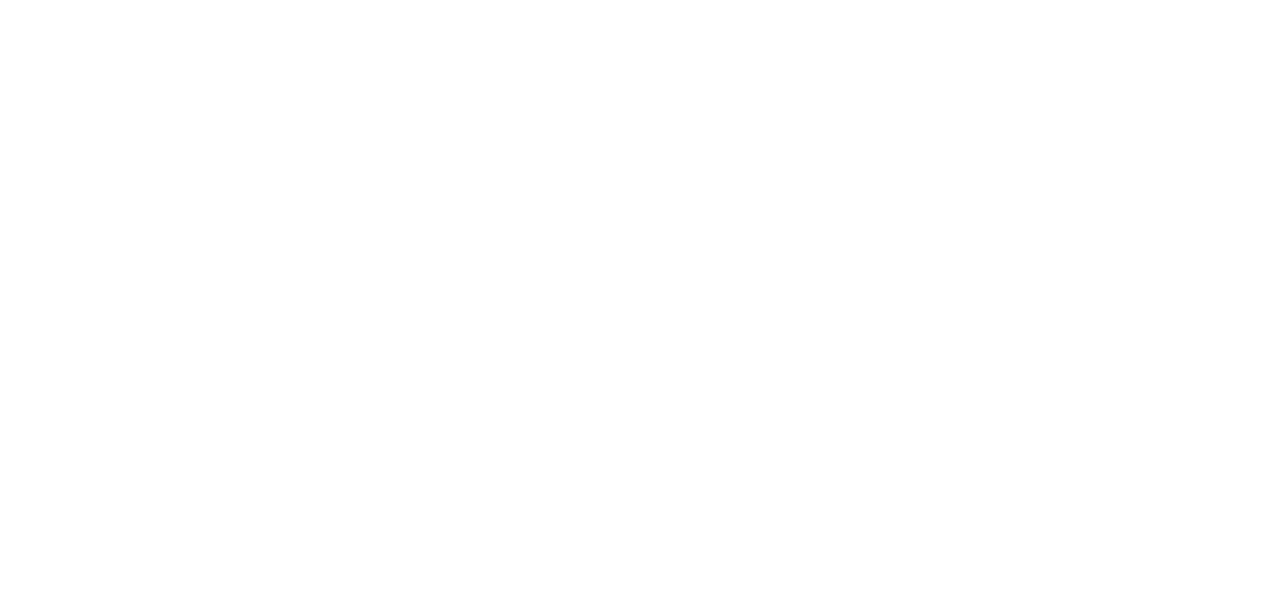
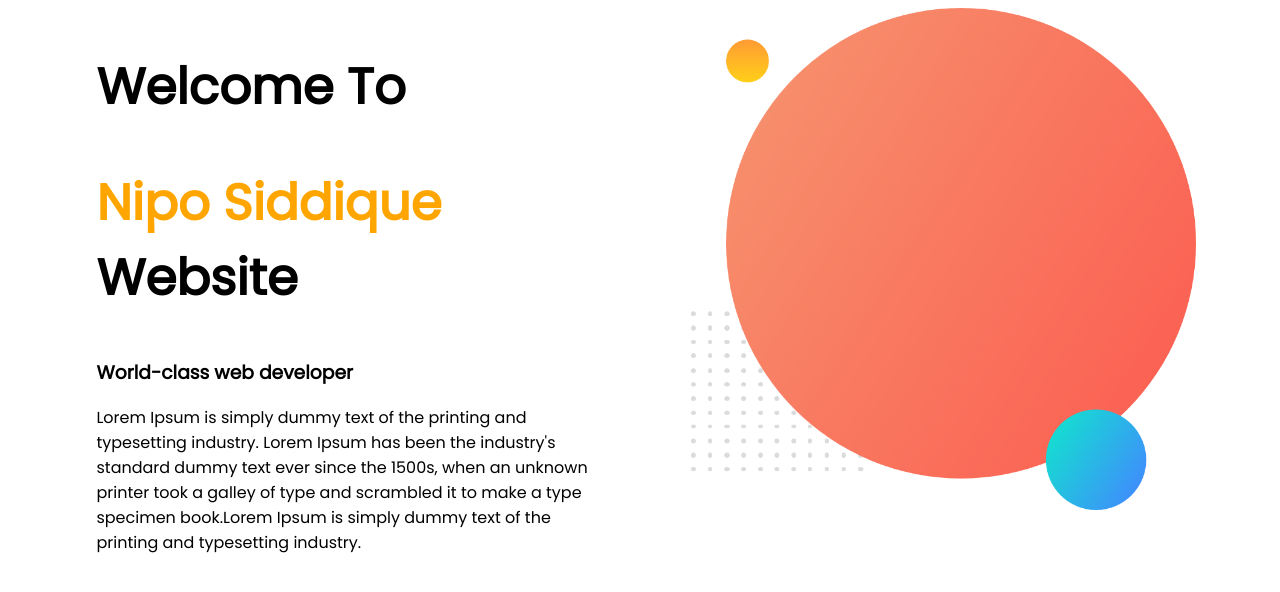
Before and after one commit to niposiddique/web-portfolio1, a plain HTML site: page index.html in a window 1280 px wide. Drawn offline with Linux system fonts and the light colour scheme.

Commit message:
added top part

```diff
--- a/index.html
+++ b/index.html
@@ -5,8 +5,20 @@
     <meta http-equiv="X-UA-Compatible" content="IE=edge">
     <meta name="viewport" content="width=device-width, initial-scale=1.0">
     <title>web-portfolio1</title>
+    <link href="https://fonts.googleapis.com/css2?family=Poppins&family=Source+Sans+Pro:wght@200&display=swap" rel="stylesheet">
+    <link rel="stylesheet" href="style.css">
 </head>
 <body>
-
+    <section>
+        <div class="half-width">
+            <h1>Welcome To</h1>
+            <h1><span class="name-highlight">Nipo Siddique</span> Website</h1>
+            <h3>World-class web developer</h3>
+            <p>Lorem Ipsum is simply dummy text of the printing and typesetting industry. Lorem Ipsum has been the industry's standard dummy text ever since the 1500s, when an unknown printer took a galley of type and scrambled it to make a type specimen book.Lorem Ipsum is simply dummy text of the printing and typesetting industry. </p>
+        </div>
+        <div class="half-width">
+            <img src="images/my-bg.png" alt="">
+        </div>
+    </section>
 </body>
 </html>
--- /dev/null
+++ b/style.css
@@ -0,0 +1,18 @@
+body{
+    font-family: 'Poppins', sans-serif;
+}
+h1{
+    font-size: 50px;
+}
+.name-highlight{
+    color: orange;
+}
+.half-width{
+    width: 40%;
+    float: left;
+    margin-left: 5%;
+    padding-left: 2%;
+}
+.half-width img{
+    width: 100%;
+}
```
